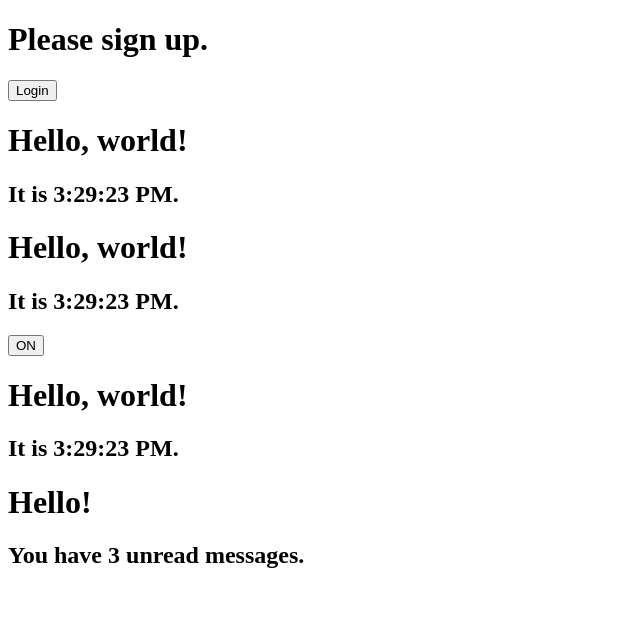
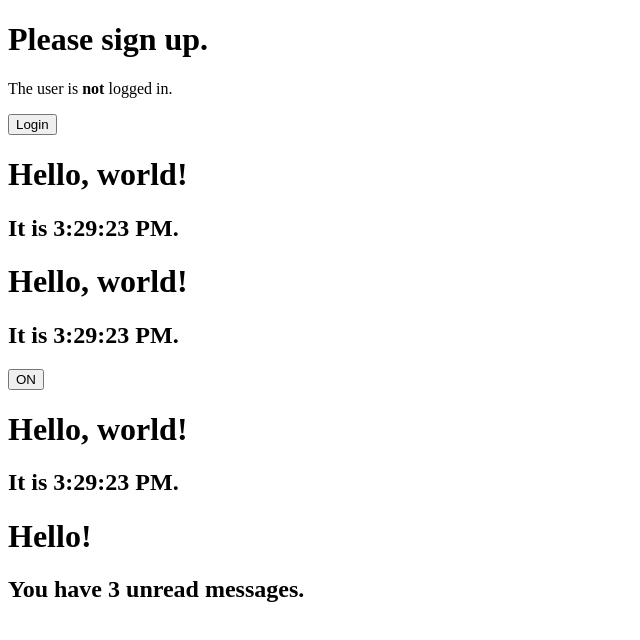
Before and after one commit to duza/test_react_project, a React (Create React App) app in the folder hello-world/: page / in a window 1280 px wide. Shown: the top 640 px of the page, without its empty margins (0-640 px from the left). Built offline with nearby package versions, Linux system fonts and the light colour scheme.

Commit message:
Added ternarny if/else into render of LoginControl component

```diff
--- a/hello-world/src/index.js
+++ b/hello-world/src/index.js
@@ -64,6 +64,7 @@ class LoginControl extends React.Component {
     return (
       <div>
         <Greeting isLoggedIn={isLoggedIn} />
+        <p>The user is <b>{isLoggedIn ? 'currently' : 'not'}</b> logged in.</p>
         {button}
       </div>
     );
```
